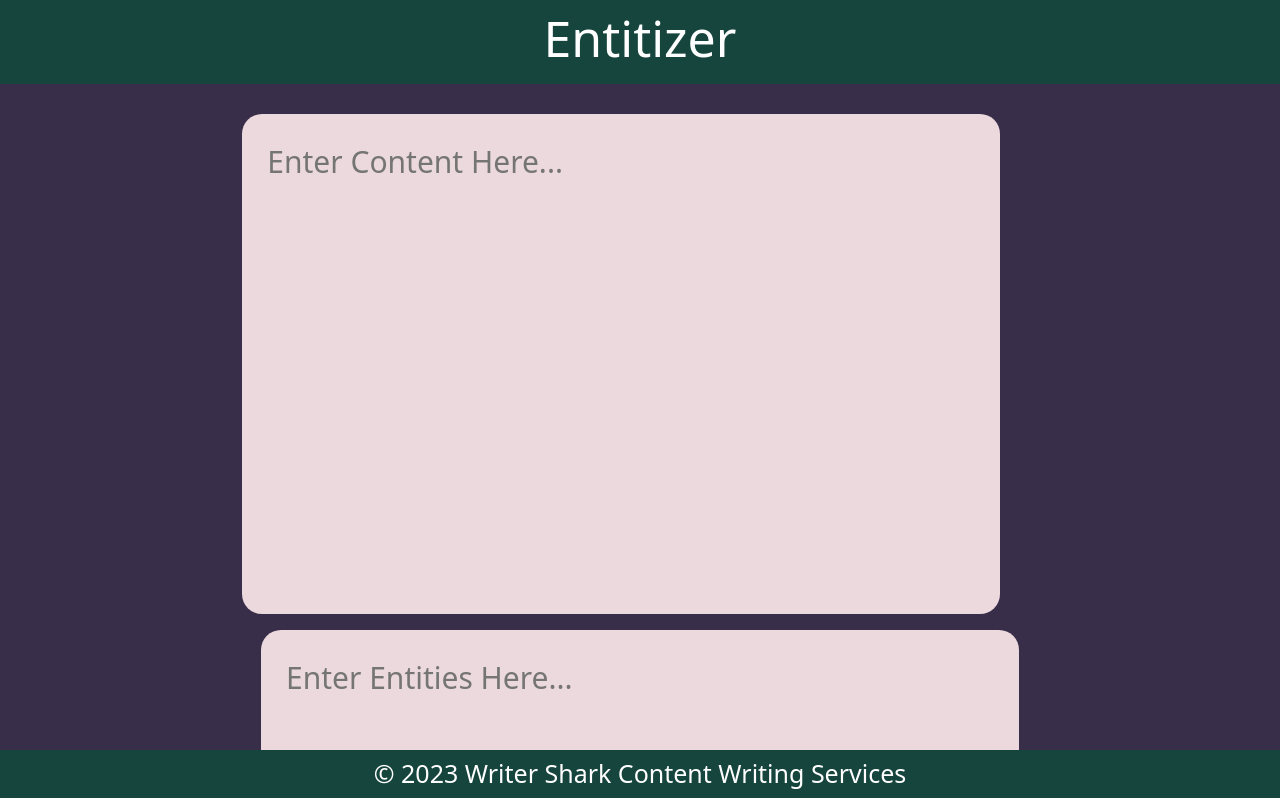
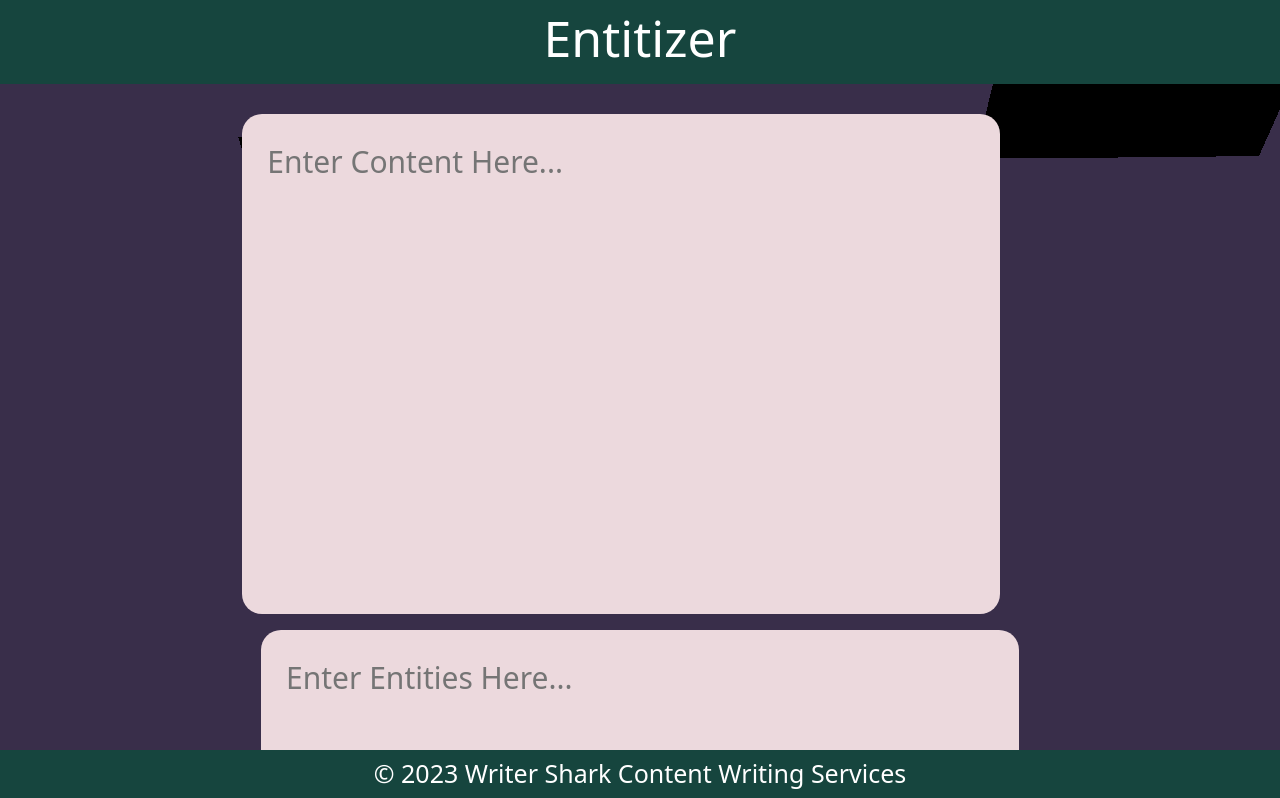
Before and after one commit to pmwritershark/entitizer, a React (Create React App) app: page / in a window 1280 px wide. Shown: the top 798 px of the page. Built offline with nearby package versions, Linux system fonts and the light colour scheme; the HTML template or start-up script is replaced by a standard one.

Commit message:
Update App.js

```diff
--- a/src/App.js
+++ b/src/App.js
@@ -3,10 +3,12 @@ import './App.css';
 import Navbar from './components/Navbar';
 import Footer from "./components/Footer";
 import Table from "./components/Table";
+import Background from './Background';
 
 function App() {
   return (
     <div className="App">
+      <Background/>
       <Navbar/>
       <Table/>
       <Footer/>
```
